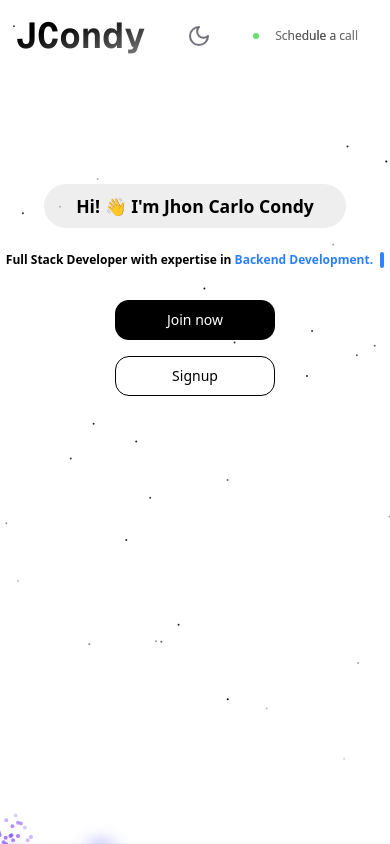
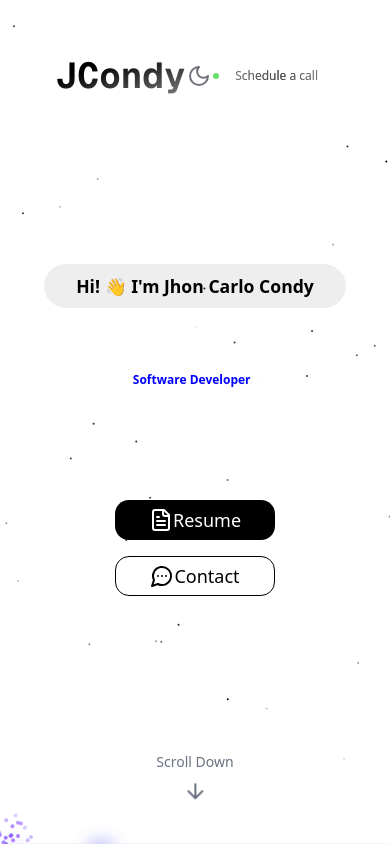
Before and after one commit to jhoncarlo-condy/portfolio, a Next.js app: page / in a window 390 px wide. Built offline with nearby package versions, Linux system fonts and the light colour scheme.

Commit message:
chore: introduction optimizations

```diff
--- a/package.json
+++ b/package.json
@@ -21,6 +21,7 @@
     "react": "^18.3.1",
     "react-dom": "^18.3.1",
     "react-particles": "^2.12.2",
+    "react-simple-typewriter": "^5.0.1",
     "tailwind-merge": "^3.2.0",
     "tsparticles-slim": "^2.12.0"
   },
--- a/src/app/introduction.tsx
+++ /dev/null
@@ -1,32 +0,0 @@
-import { TypewriterEffectSmooth } from '@/components/ui/typewriter-effect';
-import React from 'react';
-
-const Introduction = () => {
-	const words = [
-		{
-			text: 'Full Stack Developer',
-		},
-		{
-			text: 'with expertise in',
-		},
-		{
-			text: 'Backend Development.',
-			className: 'text-blue-500 dark:text-blue-500',
-		},
-	];
-	return (
-		<div className='flex flex-col items-center justify-center h-[rem] w-1'>
-			<TypewriterEffectSmooth words={words} />
-			<div className='flex flex-col md:flex-row space-y-4 md:space-y-0 space-x-0 md:space-x-4'>
-				<button className='w-40 h-10 rounded-xl bg-black border dark:border-white border-transparent text-white text-sm'>
-					Join now
-				</button>
-				<button className='w-40 h-10 rounded-xl bg-white text-black border border-black  text-sm'>
-					Signup
-				</button>
-			</div>
-		</div>
-	);
-};
-
-export default Introduction;
--- a/src/app/page.tsx
+++ b/src/app/page.tsx
@@ -1,6 +1,6 @@
 import ParticlesBackground from '@/components/ui/particles-background';
-import NavBar from './navbar';
-import Introduction from './introduction';
+import NavBar from './sections/navbar';
+import Introduction from './sections/introduction';
 
 export default function Home() {
 	return (
--- /dev/null
+++ b/src/app/sections/introduction.tsx
@@ -0,0 +1,61 @@
+'use client';
+import { ArrowDown, FileText, MessageCircleMore } from 'lucide-react';
+import React from 'react';
+import { Typewriter } from 'react-simple-typewriter';
+const Introduction = () => {
+	return (
+		<div className='flex flex-col items-center justify-center w-1 p-10'>
+			<div className='flex space-x-1 my-6'>
+				<div className='overflow-hidden pb-2'>
+					<div
+						className='text-xs sm:text-base md:text-xl lg:text:3xl xl:text-5xl font-bold'
+						style={{
+							whiteSpace: 'nowrap',
+						}}
+					>
+						<span style={{ color: 'blue', fontWeight: 'bold' }}>
+							<Typewriter
+								words={[
+									'Backend Developer',
+									'Software Developer',
+									'Web Developer',
+									'Full Stack Developer',
+								]}
+								loop={0}
+								cursor
+								typeSpeed={100}
+								deleteSpeed={50}
+								delaySpeed={1000}
+							/>
+						</span>
+					</div>
+				</div>
+			</div>
+			<div className='flex flex-col md:flex-row space-y-4 md:space-y-0 space-x-0 md:space-x-4 mt-20'>
+				<button className='flex flex-row items-center justify-center w-40 h-10 rounded-xl bg-black border dark:border-white border-transparent text-white text-lg hover:cursor-pointer hover:scale-[1.05] transition-transform'>
+					<FileText />
+					<span>Resume</span>
+				</button>
+				<button className='flex flex-row items-center justify-center w-40 h-10 rounded-xl bg-white border dark:border-white border-black text-black text-lg hover:cursor-pointer hover:scale-[1.05] transition-transform'>
+					<MessageCircleMore />
+					<span>Contact</span>
+				</button>
+			</div>
+
+			<div
+				id='scroll-arrow'
+				className='absolute bottom-10 left-1/2 transform -translate-x-1/2 transition-opacity duration-300'
+			>
+				<a
+					href='#about'
+					className='flex flex-col items-center text-muted-foreground hover:text-foreground transition-colors'
+				>
+					<span className='text-sm font-medium mb-2'>Scroll Down</span>
+					<ArrowDown className='h5-w-5 animate-bounce' />
+				</a>
+			</div>
+		</div>
+	);
+};
+
+export default Introduction;
--- a/src/app/navbar.tsx
+++ b/src/app/sections/navbar.tsx
@@ -3,7 +3,7 @@ import React from 'react';
 
 const NavBar = () => {
 	return (
-		<div>
+		<div className='p-10'>
 			<div className='mx-auto max-w-2xl px-4 py-2'>
 				<div className='flex items-center justify-between text-sm text-zinc-500 dark:text-zinc-400'>
 					<div className='flex items-center gap-3 animate-fade-right'>
--- a/src/components/ui/typewriter-effect.tsx
+++ /dev/null
@@ -1,187 +0,0 @@
-"use client";
-
-import { cn } from "@/lib/utils";
-import { motion, stagger, useAnimate, useInView } from "motion/react";
-import { useEffect } from "react";
-
-export const TypewriterEffect = ({
-  words,
-  className,
-  cursorClassName,
-}: {
-  words: {
-    text: string;
-    className?: string;
-  }[];
-  className?: string;
-  cursorClassName?: string;
-}) => {
-  // split text inside of words into array of characters
-  const wordsArray = words.map((word) => {
-    return {
-      ...word,
-      text: word.text.split(""),
-    };
-  });
-
-  const [scope, animate] = useAnimate();
-  const isInView = useInView(scope);
-  useEffect(() => {
-    if (isInView) {
-      animate(
-        "span",
-        {
-          display: "inline-block",
-          opacity: 1,
-          width: "fit-content",
-        },
-        {
-          duration: 0.3,
-          delay: stagger(0.1),
-          ease: "easeInOut",
-        }
-      );
-    }
-  }, [isInView]);
-
-  const renderWords = () => {
-    return (
-      <motion.div ref={scope} className="inline">
-        {wordsArray.map((word, idx) => {
-          return (
-            <div key={`word-${idx}`} className="inline-block">
-              {word.text.map((char, index) => (
-                <motion.span
-                  initial={{}}
-                  key={`char-${index}`}
-                  className={cn(
-                    `dark:text-white text-black opacity-0 hidden`,
-                    word.className
-                  )}
-                >
-                  {char}
-                </motion.span>
-              ))}
-              &nbsp;
-            </div>
-          );
-        })}
-      </motion.div>
-    );
-  };
-  return (
-    <div
-      className={cn(
-        "text-base sm:text-xl md:text-3xl lg:text-5xl font-bold text-center",
-        className
-      )}
-    >
-      {renderWords()}
-      <motion.span
-        initial={{
-          opacity: 0,
-        }}
-        animate={{
-          opacity: 1,
-        }}
-        transition={{
-          duration: 0.8,
-          repeat: Infinity,
-          repeatType: "reverse",
-        }}
-        className={cn(
-          "inline-block rounded-sm w-[4px] h-4 md:h-6 lg:h-10 bg-blue-500",
-          cursorClassName
-        )}
-      ></motion.span>
-    </div>
-  );
-};
-
-export const TypewriterEffectSmooth = ({
-  words,
-  className,
-  cursorClassName,
-}: {
-  words: {
-    text: string;
-    className?: string;
-  }[];
-  className?: string;
-  cursorClassName?: string;
-}) => {
-  // split text inside of words into array of characters
-  const wordsArray = words.map((word) => {
-    return {
-      ...word,
-      text: word.text.split(""),
-    };
-  });
-  const renderWords = () => {
-    return (
-      <div>
-        {wordsArray.map((word, idx) => {
-          return (
-            <div key={`word-${idx}`} className="inline-block">
-              {word.text.map((char, index) => (
-                <span
-                  key={`char-${index}`}
-                  className={cn(`dark:text-white text-black `, word.className)}
-                >
-                  {char}
-                </span>
-              ))}
-              &nbsp;
-            </div>
-          );
-        })}
-      </div>
-    );
-  };
-
-  return (
-    <div className={cn("flex space-x-1 my-6", className)}>
-      <motion.div
-        className="overflow-hidden pb-2"
-        initial={{
-          width: "0%",
-        }}
-        whileInView={{
-          width: "fit-content",
-        }}
-        transition={{
-          duration: 2,
-          ease: "linear",
-          delay: 1,
-        }}
-      >
-        <div
-          className="text-xs sm:text-base md:text-xl lg:text:3xl xl:text-5xl font-bold"
-          style={{
-            whiteSpace: "nowrap",
-          }}
-        >
-          {renderWords()}{" "}
-        </div>{" "}
-      </motion.div>
-      <motion.span
-        initial={{
-          opacity: 0,
-        }}
-        animate={{
-          opacity: 1,
-        }}
-        transition={{
-          duration: 0.8,
-
-          repeat: Infinity,
-          repeatType: "reverse",
-        }}
-        className={cn(
-          "block rounded-sm w-[4px]  h-4 sm:h-6 xl:h-12 bg-blue-500",
-          cursorClassName
-        )}
-      ></motion.span>
-    </div>
-  );
-};
```
Also changed, not shown: 1 other file (tests, documents, lock files or other folders).
